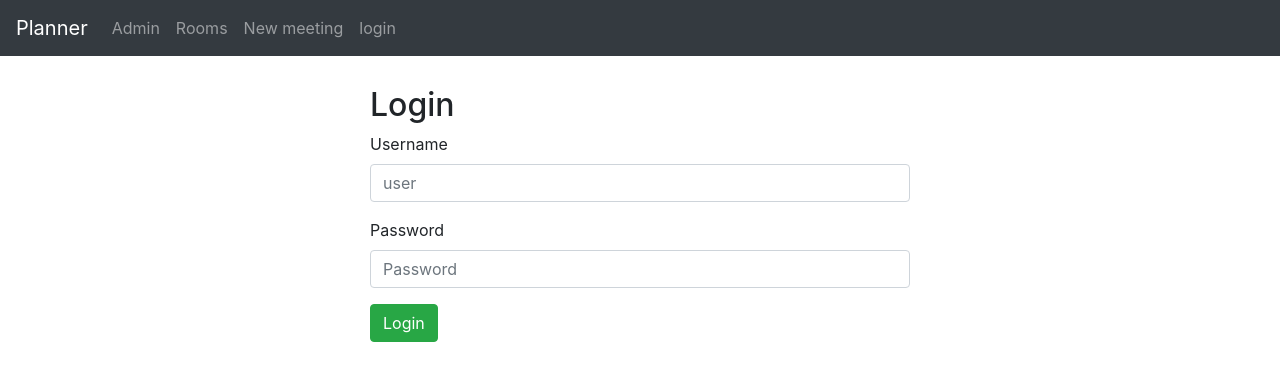
After one commit to DavidMares22/planificador, a Django app: page /login/ in a window 1280 px wide. The commit adds this page. Shown: the top 381 px of the page. Run offline with Django 3.2, Linux system fonts and the light colour scheme; some libraries are stand-ins or nearby versions.

Commit message:
login & logout

```diff
--- a/meetings/forms.py
+++ b/meetings/forms.py
@@ -11,7 +11,8 @@ class MeetingForm(forms.ModelForm):
         fields = ['title','date','start_time','duration','room']
         widgets = {
             'title': forms.TextInput(attrs={'class': 'form-control'}),
-            'date': forms.TextInput(attrs={'class': 'form-control', 'placeholder': 'yyyy-mm-dd'}),
+            # 'date': forms.TextInput(attrs={'class': 'form-control', 'placeholder': 'yyyy-mm-dd'}),
+            'date': forms.DateInput(attrs={'class': 'form-control','type':'date'}),
             'start_time': forms.TextInput(attrs={'class': 'form-control'}),
             'duration': forms.TextInput(attrs={'class': 'form-control'}),
             'room': forms.Select(attrs={'class': 'form-control'}),
--- a/meetings/urls.py
+++ b/meetings/urls.py
@@ -9,4 +9,5 @@ urlpatterns = [
     path('new/',new,name='new'),
 
 
+
 ]
--- a/meetings/views.py
+++ b/meetings/views.py
@@ -16,6 +16,8 @@ def room(request):
     return render(request,'meetings/rooms.html',context)
 
 
+
+
 def new(request):
     if request.method == 'POST':
 
--- a/planner/urls.py
+++ b/planner/urls.py
@@ -15,7 +15,8 @@ Including another URLconf
 """
 from django.contrib import admin
 from django.urls import path,include
-from website.views import welcome,date
+from website.views import welcome,date,loginuser,logoutuser
+# from django.contrib.auth import views as auth_views
 
 
 
@@ -23,6 +24,8 @@ urlpatterns = [
     path('admin/', admin.site.urls),
     path('', welcome, name='home'),
     path('date/', date),
-    path('meetings/', include('meetings.urls'))
+    path('meetings/', include('meetings.urls')),
+    path('login/',loginuser,name='login'),
+    path('logout', logoutuser,name='logout'),
 
 ]
--- /dev/null
+++ b/website/forms.py
@@ -0,0 +1,8 @@
+from django import forms
+from django.contrib.auth.forms import AuthenticationForm
+
+from django.forms.widgets import PasswordInput, TextInput
+
+class MyAuthForm(AuthenticationForm):
+    username = forms.CharField(widget=TextInput(attrs={'class': 'form-control','placeholder': 'user'}))
+    password = forms.CharField(widget=PasswordInput(attrs={'class': 'form-control','placeholder':'Password'}))
--- a/website/templates/website/base.html
+++ b/website/templates/website/base.html
@@ -26,6 +26,16 @@
       <li class="nav-item">
         <a class="nav-link" href="{% url 'new' %}">New meeting</a>
       </li>
+      {% if user.is_authenticated %}
+       <li class="nav-item">
+        <a class="nav-link" href="{% url 'logout' %}">Logout</a>
+      </li>
+      {% else %}
+
+        <li class="nav-item">
+        <a class="nav-link" href="{% url 'login' %}">login</a>
+      </li>
+      {% endif %}
     </ul>
   </nav>
 
--- a/website/templates/website/home.html
+++ b/website/templates/website/home.html
@@ -1,7 +1,7 @@
  {% extends 'website/base.html' %}
  {% block content %}
 
-    <h1>Welcome to the meeting planner!</h1>
+    <h1>Welcome {{request.user.username}} to the meeting planner!</h1>
 
 
     <h2>Meetings</h2>
--- /dev/null
+++ b/website/templates/website/login.html
@@ -0,0 +1,24 @@
+ {% extends 'website/base.html' %}
+
+
+    {% block title %}Login{% endblock %}
+
+    {% block content %}
+    <div class="row justify-content-center">
+    <div class="col-lg-6 ">
+    <h2>Login</h2>
+  <form method="post">
+        {% csrf_token %}
+      {% for field in form %}
+    <div class="form-group ">
+
+        <label for="{{ field.name }}">{{ field.label }}</label>
+        {{ field }}
+        {{ field.errors }}
+    </div>
+{% endfor %}
+        <button type="submit" class="btn btn-success">Login</button>
+    </form>
+    </div>
+</div>
+    {% endblock %}
--- a/website/views.py
+++ b/website/views.py
@@ -1,7 +1,12 @@
-from django.shortcuts import render
+from django.shortcuts import render,redirect
 from django.http import HttpResponse
 from datetime import datetime
 from meetings.models import Meeting
+from django.contrib.auth import login as do_login
+from django.contrib.auth import logout as do_logout
+from django.contrib.auth import authenticate
+from .forms import MyAuthForm
+
 
 # Create your views here.
 
@@ -12,3 +17,23 @@ def welcome(request):
 
 def date(request):
     return HttpResponse('This page was served at ' + str(datetime.now()))
+
+def loginuser(request):
+    form = MyAuthForm()
+    if request.method == "POST":
+        form = MyAuthForm(data=request.POST)
+        if form.is_valid():
+            username = form.cleaned_data['username']
+            password = form.cleaned_data['password']
+            user = authenticate(username=username, password=password)
+            if user is not None:
+
+                    do_login(request, user)
+
+                    return redirect('home')
+    return render(request,'website/login.html', {'form': form})
+
+
+def logoutuser(request):
+    do_logout(request)
+    return redirect('home')
```
